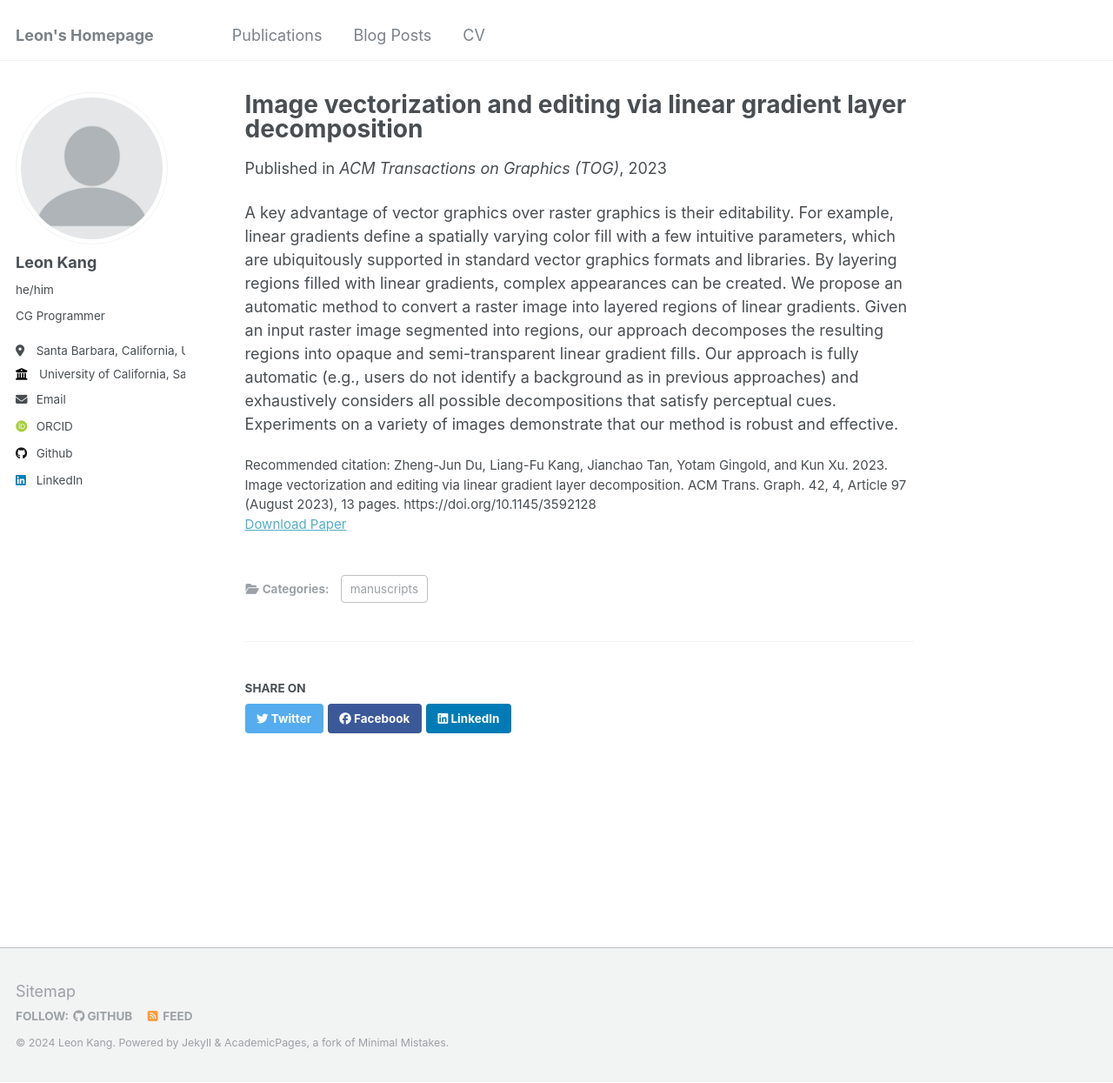
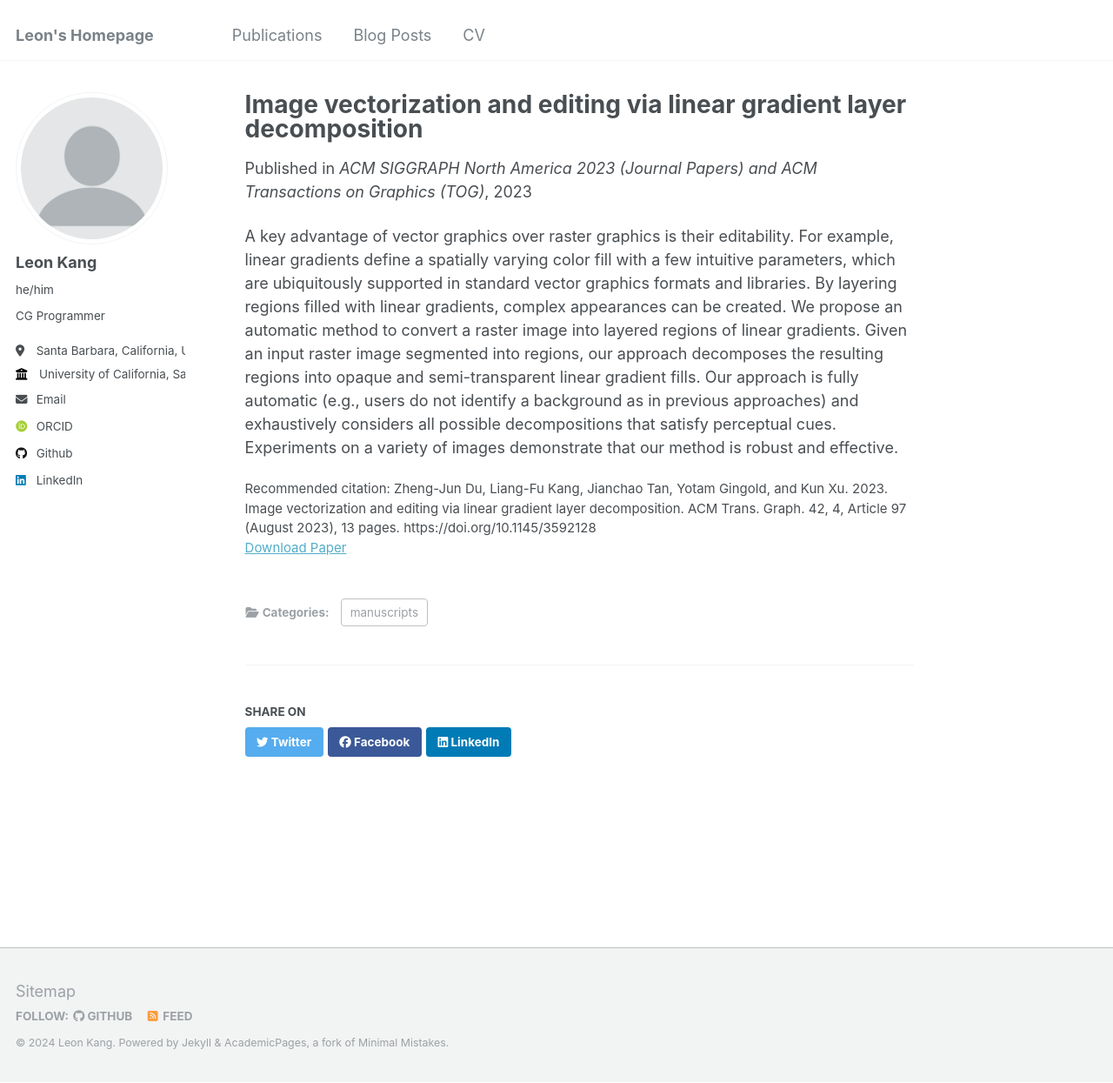
Before and after one commit to LeonKang130/LeonKang130.github.io, a Jekyll site: the page built from _publications/2023-07-26-image-vectorization.md, in a window 1280 px wide and 1245 px high. Shown: the whole window at 87% size. Built offline with Jekyll 4.4.1, drawn with Linux system fonts in a browser that asks for light colours; some web fonts are replaced.

Commit message:
Add publication

```diff
--- a/_publications/2023-07-26-image-vectorization.md
+++ b/_publications/2023-07-26-image-vectorization.md
@@ -5,7 +5,7 @@ category: manuscripts
 permalink: /publication/2023-07-26-image-vectorization
 excerpt: 'An automatic method to convert a raster image into layered regions of linear gradients.'
 date: 2023-07-26
-venue: 'ACM Transactions on Graphics (TOG)'
+venue: 'ACM SIGGRAPH North America 2023 (Journal Papers) and ACM Transactions on Graphics (TOG)'
 paperurl: 'https://dl.acm.org/doi/pdf/10.1145/3592128'
 citation: 'Zheng-Jun Du, Liang-Fu Kang, Jianchao Tan, Yotam Gingold, and Kun Xu. 2023. Image vectorization and editing via linear gradient layer decomposition. ACM Trans. Graph. 42, 4, Article 97 (August 2023), 13 pages. https://doi.org/10.1145/3592128'
 ---
```
